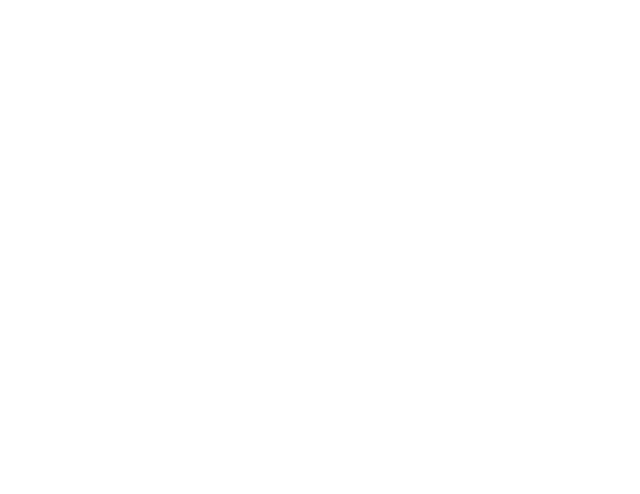
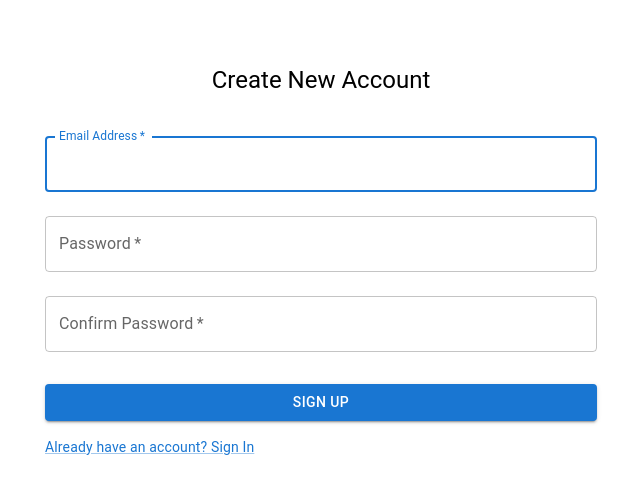
Before and after one commit to CS509WPITeam4/AirlineBookingSystemT4FrontEnd, a React (Vite) app: page /signup in a window 1280 px wide. Shown: the top 494 px of the page, without its empty margins (319-959 px from the left). Built offline with nearby package versions, Linux system fonts and the light colour scheme.

Commit message:
Added Login.jsx Component

```diff
--- a/package.json
+++ b/package.json
@@ -16,7 +16,8 @@
     "@reduxjs/toolkit": "^2.5.1",
     "jest": "^29.7.0",
     "react": "^19.0.0",
-    "react-dom": "^19.0.0"
+    "react-dom": "^19.0.0",
+    "react-router-dom": "^7.2.0"
   },
   "devDependencies": {
     "@eslint/js": "^9.19.0",
--- a/src/App.jsx
+++ b/src/App.jsx
@@ -1,12 +1,21 @@
-import { useState } from 'react'
-import './App.css'
+import React from 'react';
+import { BrowserRouter as Router, Routes, Route } from 'react-router-dom';
+import Login from './Components/Login';
+import Dashboard from './Components/Dashboard';
+import ForgotPassword from './Components/ForgotPassword';
+import SignUp from './Components/SignUp';
 
 function App() {
-
   return (
-    <>
-    </>
-  )
+    <Router>
+      <Routes>
+        <Route path="/" element={<Login />} />
+        <Route path="/dashboard" element={<Dashboard />} />
+        <Route path="/forgot-password" element={<ForgotPassword />} />
+        <Route path="/signup" element={<SignUp />} />
+      </Routes>
+    </Router>
+  );
 }
 
-export default App
+export default App;
--- /dev/null
+++ b/src/Components/Dashboard.jsx
@@ -0,0 +1,14 @@
+import React from 'react';
+import { Typography, Container } from '@mui/material';
+
+const Dashboard = () => {
+  return (
+    <Container>
+      <Typography variant="h4" component="h1" sx={{ mt: 4 }}>
+        Welcome to the Dashboard!
+      </Typography>
+    </Container>
+  );
+};
+
+export default Dashboard;
--- /dev/null
+++ b/src/Components/ForgotPassword.jsx
@@ -0,0 +1,71 @@
+import React, { useState } from 'react';
+import { useNavigate } from 'react-router-dom';
+import { TextField, Button, Container, Typography, Box, Link } from '@mui/material';
+
+const ForgotPassword = () => {
+  const [email, setEmail] = useState('');
+  const [message, setMessage] = useState('');
+  const navigate = useNavigate();
+
+  const handleSubmit = (e) => {
+    e.preventDefault();
+
+    // Simulate forgot password logic (replace with actual API call)
+    if (email) {
+      setMessage(`Instructions to reset your password have been sent to ${email}.`);
+    } else {
+      setMessage('Please enter your email address.');
+    }
+  };
+
+  return (
+    <Container maxWidth="sm">
+      <Box
+        sx={{
+          marginTop: 8,
+          display: 'flex',
+          flexDirection: 'column',
+          alignItems: 'center',
+        }}
+      >
+        <Typography component="h1" variant="h5">
+          Forgot Password
+        </Typography>
+        {message && (
+          <Typography color="primary" sx={{ mt: 2 }}>
+            {message}
+          </Typography>
+        )}
+        <Box component="form" onSubmit={handleSubmit} sx={{ mt: 3 }}>
+          <TextField
+            margin="normal"
+            required
+            fullWidth
+            label="Email Address"
+            autoFocus
+            value={email}
+            onChange={(e) => setEmail(e.target.value)}
+          />
+          <Button
+            type="submit"
+            fullWidth
+            variant="contained"
+            sx={{ mt: 3, mb: 2 }}
+          >
+            Submit
+          </Button>
+          <Link
+            component="button"
+            variant="body2"
+            onClick={() => navigate('/')}
+            sx={{ cursor: 'pointer' }}
+          >
+            Back to Login
+          </Link>
+        </Box>
+      </Box>
+    </Container>
+  );
+};
+
+export default ForgotPassword;
--- /dev/null
+++ b/src/Components/Login.jsx
@@ -0,0 +1,111 @@
+import React, { useState } from 'react';
+import { useNavigate } from 'react-router-dom';
+import { TextField, Button, Container, Typography, Box, Link } from '@mui/material';
+
+const Login = () => {
+  const [identifier, setIdentifier] = useState(''); // Can be username or email
+  const [password, setPassword] = useState('');
+  const [error, setError] = useState('');
+  const navigate = useNavigate();
+
+  const handleLogin = (e) => {
+    e.preventDefault();
+
+    // Basic validation
+    if (!identifier || !password) {
+      setError('Please enter both username/email and password.');
+      return;
+    }
+
+    // Simulate login logic (replace with actual API call)
+    const isEmail = identifier.includes('@'); // Simple check to determine if input is an email
+    if (
+      (isEmail && identifier === 'admin@gmail.com' && password === 'password') ||
+      (!isEmail && identifier === 'admin' && password === 'password')
+    ) {
+      setError('');
+      alert('Login successful!');
+      navigate('/dashboard'); // Redirect to dashboard or home page
+    } else {
+      setError('Invalid username/email or password.');
+    }
+  };
+
+  const handleForgotPassword = () => {
+    navigate('/forgot-password'); // Redirect to forgot password page
+  };
+
+  const handleSignUp = () => {
+    navigate('/signup'); // Redirect to signup page
+  };
+
+  return (
+    <Container maxWidth="sm">
+      <Box
+        sx={{
+          marginTop: 8,
+          display: 'flex',
+          flexDirection: 'column',
+          alignItems: 'center',
+        }}
+      >
+        <Typography component="h1" variant="h5">
+          Login
+        </Typography>
+        {error && (
+          <Typography color="error" sx={{ mt: 2 }}>
+            {error}
+          </Typography>
+        )}
+        <Box component="form" onSubmit={handleLogin} sx={{ mt: 3 }}>
+          <TextField
+            margin="normal"
+            required
+            fullWidth
+            label="Username or Email"
+            autoFocus
+            value={identifier}
+            onChange={(e) => setIdentifier(e.target.value)}
+          />
+          <TextField
+            margin="normal"
+            required
+            fullWidth
+            label="Password"
+            type="password"
+            value={password}
+            onChange={(e) => setPassword(e.target.value)}
+          />
+          <Button
+            type="submit"
+            fullWidth
+            variant="contained"
+            sx={{ mt: 3, mb: 2 }}
+          >
+            Sign In
+          </Button>
+          <Box sx={{ display: 'flex', justifyContent: 'space-between' }}>
+            <Link
+              component="button"
+              variant="body2"
+              onClick={handleForgotPassword}
+              sx={{ cursor: 'pointer' }}
+            >
+              Forgot Password?
+            </Link>
+            <Link
+              component="button"
+              variant="body2"
+              onClick={handleSignUp}
+              sx={{ cursor: 'pointer' }}
+            >
+              Create New Account
+            </Link>
+          </Box>
+        </Box>
+      </Box>
+    </Container>
+  );
+};
+
+export default Login;
--- /dev/null
+++ b/src/Components/SignUp.jsx
@@ -0,0 +1,100 @@
+import React, { useState } from 'react';
+import { useNavigate } from 'react-router-dom';
+import { TextField, Button, Container, Typography, Box, Link } from '@mui/material';
+
+const SignUp = () => {
+  const [email, setEmail] = useState('');
+  const [password, setPassword] = useState('');
+  const [confirmPassword, setConfirmPassword] = useState('');
+  const [error, setError] = useState('');
+  const navigate = useNavigate();
+
+  const handleSubmit = (e) => {
+    e.preventDefault();
+
+    // Basic validation
+    if (!email || !password || !confirmPassword) {
+      setError('Please fill in all fields.');
+      return;
+    }
+
+    if (password !== confirmPassword) {
+      setError('Passwords do not match.');
+      return;
+    }
+
+    // Simulate signup logic (replace with actual API call)
+    setError('');
+    alert('Account created successfully!');
+    navigate('/dashboard'); // Redirect to dashboard or home page
+  };
+
+  return (
+    <Container maxWidth="sm">
+      <Box
+        sx={{
+          marginTop: 8,
+          display: 'flex',
+          flexDirection: 'column',
+          alignItems: 'center',
+        }}
+      >
+        <Typography component="h1" variant="h5">
+          Create New Account
+        </Typography>
+        {error && (
+          <Typography color="error" sx={{ mt: 2 }}>
+            {error}
+          </Typography>
+        )}
+        <Box component="form" onSubmit={handleSubmit} sx={{ mt: 3 }}>
+          <TextField
+            margin="normal"
+            required
+            fullWidth
+            label="Email Address"
+            autoFocus
+            value={email}
+            onChange={(e) => setEmail(e.target.value)}
+          />
+          <TextField
+            margin="normal"
+            required
+            fullWidth
+            label="Password"
+            type="password"
+            value={password}
+            onChange={(e) => setPassword(e.target.value)}
+          />
+          <TextField
+            margin="normal"
+            required
+            fullWidth
+            label="Confirm Password"
+            type="password"
+            value={confirmPassword}
+            onChange={(e) => setConfirmPassword(e.target.value)}
+          />
+          <Button
+            type="submit"
+            fullWidth
+            variant="contained"
+            sx={{ mt: 3, mb: 2 }}
+          >
+            Sign Up
+          </Button>
+          <Link
+            component="button"
+            variant="body2"
+            onClick={() => navigate('/')}
+            sx={{ cursor: 'pointer' }}
+          >
+            Already have an account? Sign In
+          </Link>
+        </Box>
+      </Box>
+    </Container>
+  );
+};
+
+export default SignUp;
```
Also changed, not shown: 1 other file (tests, documents, lock files or other folders).
